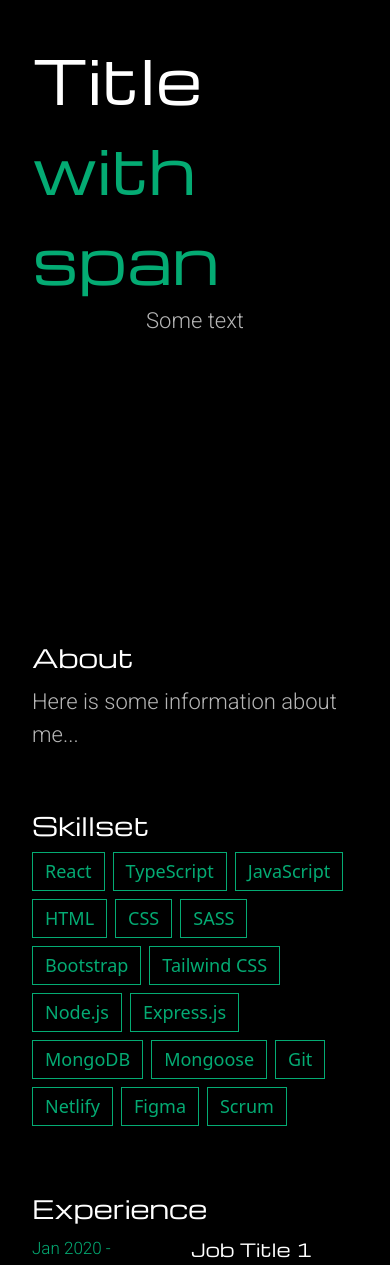
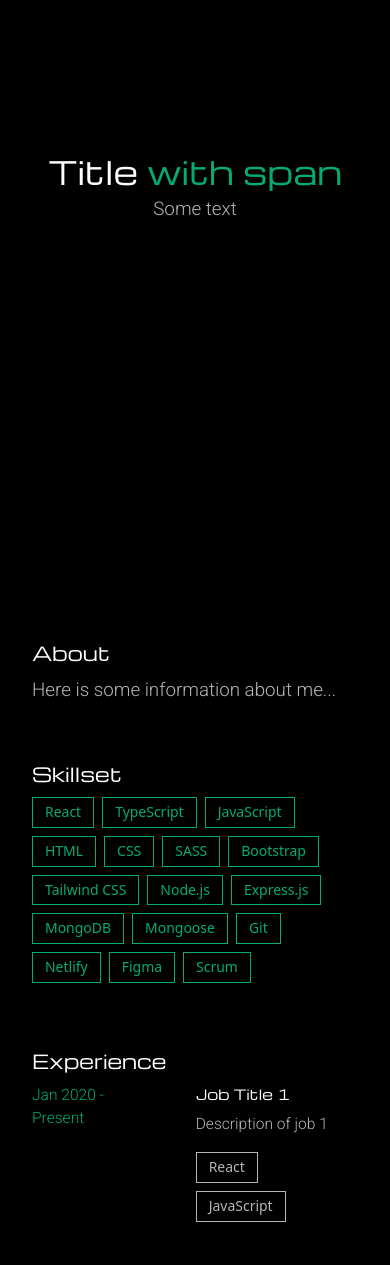
Before and after one commit to crazydeveloper914/dev-portfolio, a React (Create React App) app: page / in a window 390 px wide. Shown: the part 237-1502 px from the top of the page. Built offline with nearby package versions, Linux system fonts and the light colour scheme.

Commit message:
add responsive font sizes

```diff
--- a/src/components/SkillTag/SkillTag.scss
+++ b/src/components/SkillTag/SkillTag.scss
@@ -3,8 +3,8 @@
 .skill-tag {
   border-width: 1px;
   border-style: solid;
-    padding: 5px 12px;
-    font-size: 18px;
+  padding: 4px 12px;
+  font-size: calc(0.3vw + 0.8rem);
   display: inline-block;
   margin-right: 8px;
   margin-bottom: 8px;
--- a/src/styles/main.scss
+++ b/src/styles/main.scss
@@ -14,7 +14,7 @@ $white-color: #ffffff;
 //Typography
 .main-title {
   font-family: $michroma-font;
-  font-size: 60px;
+  font-size: calc(2vw + 1.5rem);
   color: $white-color;
 
   span {
@@ -27,10 +27,11 @@ $white-color: #ffffff;
   color: $white-color;
 
   &.medium {
-    font-size: 25px;
+    font-size: calc(0.4vw + 1.1rem);
   }
+
   &.small {
-    font-size: 18px;
+    font-size: calc(0.3vw + 0.8rem);
   }
 }
 
@@ -41,10 +42,12 @@ $white-color: #ffffff;
   span {
     color: $primary-color;
   }
+
   &.medium {
-    font-size: 22px;
+    font-size: calc(0.3vw + 1.1rem);
   }
+
   &.small {
-    font-size: 17px;
+    font-size: calc(0.3vw + 0.9rem);
   }
 }
```
Lines whose indentation alone changed are shown as unchanged.
